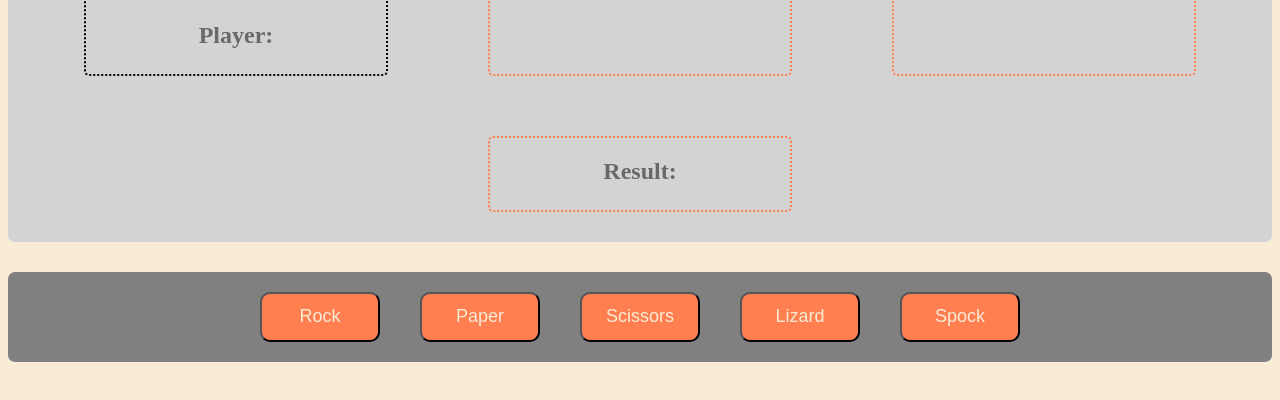
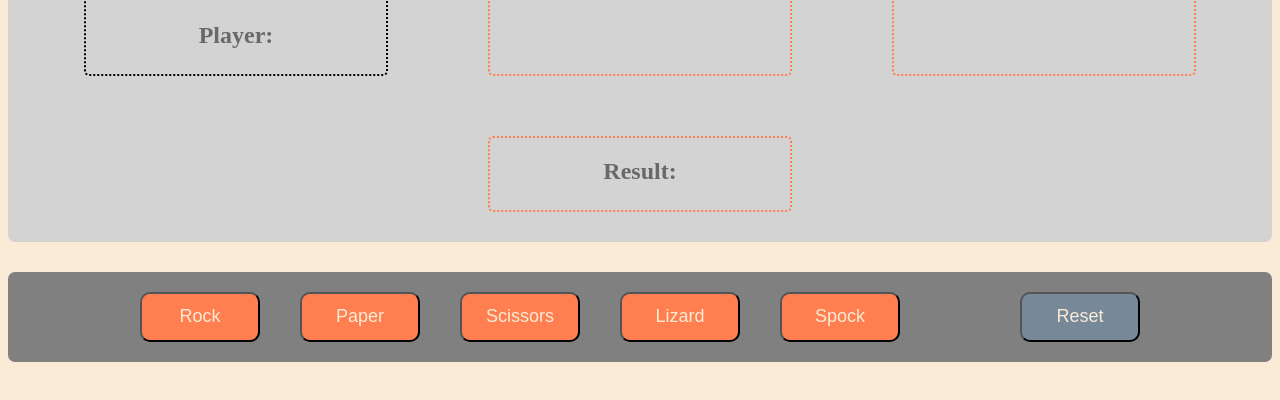
Before and after one commit to SerkanS26/rock-paper, a plain HTML site: page index.html in a window 1280 px wide. Shown: the part 172-572 px from the top of the page. Drawn offline with Linux system fonts and the light colour scheme.

Commit message:
reset button added

```diff
--- a/index.html
+++ b/index.html
@@ -46,6 +46,7 @@
     <button type="button" class="choices" id="scissors">Scissors</button>
     <button type="button" class="choices" id="lizard">Lizard</button>
     <button type="button" class="choices" id="spock">Spock</button>
+    <button type="button" id="reset">Reset</button>
   </div>
 
 
--- a/script.js
+++ b/script.js
@@ -24,6 +24,13 @@ buttons.forEach(button => button.addEventListener("click", (event) =>{
   displayResult.innerHTML = result
 
 }))
+
+document.getElementById('reset').addEventListener("click", function (){
+  computerScoreCounter = 0;
+  computerScore.textContent = computerScoreCounter.toString()
+  playerScoreCounter = 0;
+  playerScore.textContent = playerScoreCounter.toString()
+});
 
 // get a random computer choices
 function generateComputerChoice(){
--- a/style.css
+++ b/style.css
@@ -106,6 +106,20 @@ button {
     font-size: large;
     border-radius: 10px;
 }
+#reset{
+    margin: 20px 20px 20px 100px;
+    height: 50px;
+    width: 120px;
+    background-color: lightslategray;
+    color: antiquewhite;
+    font-size: large;
+    border-radius: 10px;
+}
+#reset:hover{
+    background-color: dimgray;
+    color: antiquewhite;
+    font-size: x-large;
+}
 button:hover{
     background-color: dimgray;
     color: coral;
```
